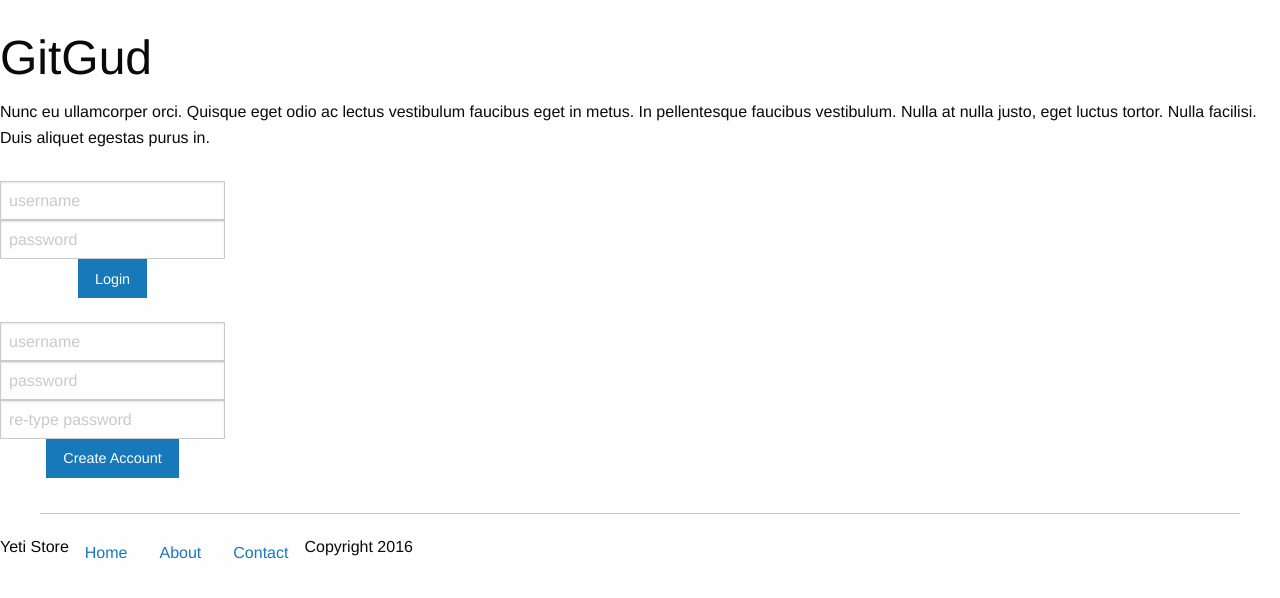
After one commit to huiminwu/lambBaaas, a Flask app: template templates/homepagetemp.html in a window 1280 px wide. The commit adds this page. Shown: the top 598 px of the page. Run offline with Flask 2, Linux system fonts and the light colour scheme; the template is opened without the code that fills it, so the values that code supplies are empty; some libraries are stand-ins or nearby versions.

Commit message:
worked on homepage.html

```diff
--- a/templates/homepage.html
+++ b/templates/homepage.html
@@ -41,5 +41,5 @@
     </div>
 </div>
 {% endif %}
+</center>
 {% endblock %}
-</center>
--- /dev/null
+++ b/templates/homepagetemp.html
@@ -0,0 +1,76 @@
+<!doctype html>
+<html class="no-js" lang="en">
+<head>
+<meta charset="utf-8" />
+<meta name="viewport" content="width=device-width, initial-scale=1.0" />
+<title>Foundation | Welcome</title>
+<link rel="stylesheet" href="https://dhbhdrzi4tiry.cloudfront.net/cdn/sites/foundation.min.css">
+</head>
+<body>
+
+<br>
+
+<div class="row">
+  <div class="medium-6 large-5 columns">
+    <h1>GitGud</h1>
+    <p>Nunc eu ullamcorper orci. Quisque eget odio ac lectus vestibulum faucibus eget in metus. In pellentesque faucibus vestibulum. Nulla at nulla justo, eget luctus tortor. Nulla facilisi. Duis aliquet egestas purus in.</p>
+  </div>
+  <div class="medium-6 large-5 columns">
+    <div class="grid-margin-x grid-padding-y">
+        <div class="cell home medium-6">
+            {% set msgs = get_flashed_messages() %}
+                {% for msg in msgs %}
+                <p>Msg: {{ msg }}</p>
+                {% endfor %}
+
+            {% if loggedin %}
+            <h3> Welcome, {{user_name}}! </h3>
+            {% else %}
+            <ul class="menu">
+                <form action="/auth" method="POST" class="center">
+                    <li><input type="text" placeholder="username" name="username_login" maxlength="25"></li>
+                    <!--<li><label for="password">Password: </label>-->
+                    <li><input type="password" placeholder="password" name="password_login" maxlength="25"></li>
+                    <li><center><input type="submit" name="action" class="button button-rounded-hover" value="Login"></center></li>
+                </form>
+            </ul>
+            <br>
+            <ul class="menu">
+            <form action="/create_account_action" method="POST" class="center">
+                <li><input type="text" placeholder="username" name="username_reg" maxlength="25" required></li>
+                <li><input type="password" placeholder="password" name="password_reg" maxlength="25" required></li>
+                <li><input type="password" placeholder="re-type password" name="password_check" maxlength="25" required></li>
+                <li><center><input type="submit" name="action" class="button button-rounded-hover" value="Create Account"></center></li>
+            </form>
+            </ul>
+            {% endif %}
+        </div>
+    </div>
+    {% if loggedin %}
+    <div class="grid-margin-x grid-padding-y">
+        <div class="cell home medium-6">
+            <form action="/logout">
+              <button class="button button-rounded-hover">Logout</button>
+            </form>
+        </div>
+    </div>
+    {% endif %}
+  </div>
+</div>
+<div class="row column">
+<hr>
+<ul class="menu">
+<li>Yeti Store</li>
+<li><a href="#">Home</a></li>
+<li><a href="#">About</a></li>
+<li><a href="#">Contact</a></li>
+<li class="float-right">Copyright 2016</li>
+</ul>
+</div>
+<script src="https://code.jquery.com/jquery-2.1.4.min.js"></script>
+<script src="https://dhbhdrzi4tiry.cloudfront.net/cdn/sites/foundation.js"></script>
+<script>
+      $(document).foundation();
+    </script>
+</body>
+</html>
```
Also changed, not shown: templates/template.html (+5 -13 lines). Lines whose indentation alone changed are shown as unchanged.
